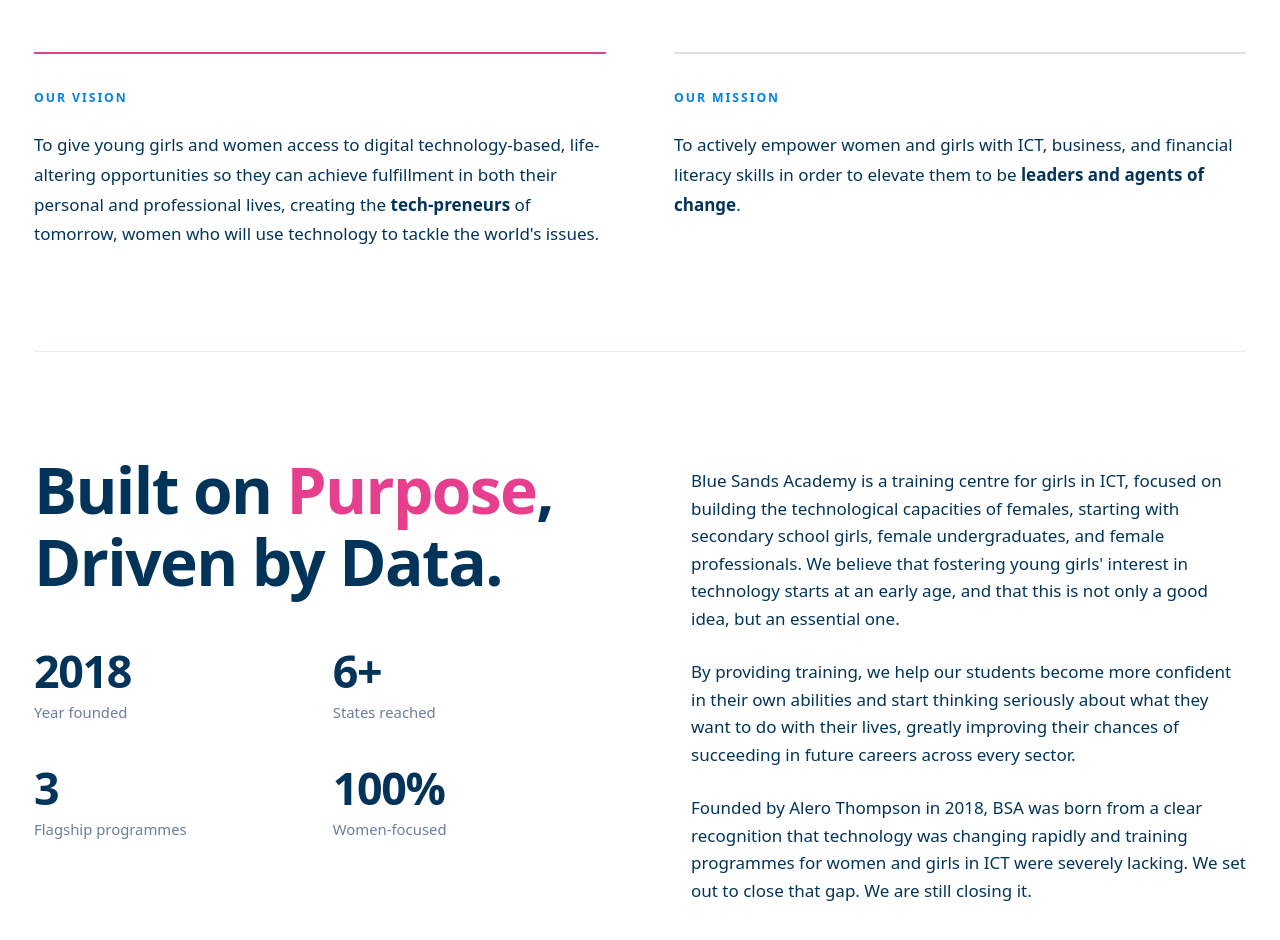
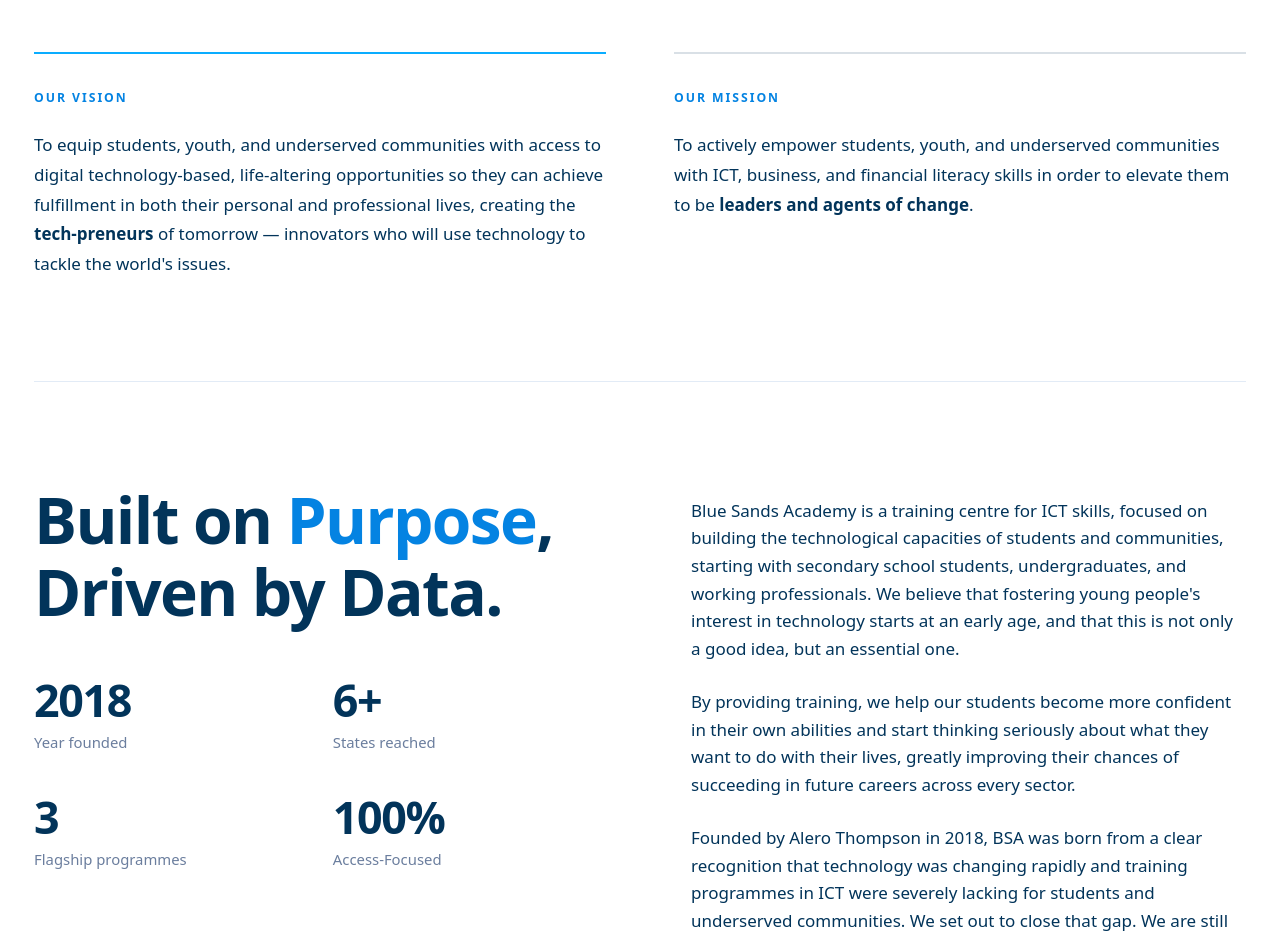
Before and after one commit to bluesandsacademy/BSA_Web-2.0, a Next.js app: page /about in a window 1280 px wide. Shown: the part 900-1840 px from the top of the page. Built offline with nearby package versions, Linux system fonts and the light colour scheme; a web font is replaced by a local one.

Commit message:
Rewrite Mission Section for general audience using shared audience-descriptor constant

```diff
--- a/components/about/MissionSection.js
+++ b/components/about/MissionSection.js
@@ -1,8 +1,10 @@
+import { AUDIENCE_DESCRIPTOR } from "@/lib/content";
+
 const facts = [
   { value: "2018", label: "Year founded" },
   { value: "6+",   label: "States reached" },
   { value: "3",    label: "Flagship programmes" },
-  { value: "100%", label: "Women-focused" },
+  { value: "100%", label: "Access-Focused" },
 ];
 
 export default function MissionSection() {
@@ -14,7 +16,7 @@
         <div className="grid lg:grid-cols-2 gap-10 lg:gap-16 mb-16 lg:mb-24 pb-16 lg:pb-24 border-b border-bdr">
 
           {/* Vision */}
-          <div className="border-t-2 border-pink pt-8">
+          <div className="border-t-2 border-accent pt-8">
             <p
               className="font-body font-semibold text-primary uppercase mb-5"
               style={{ fontSize: "0.72rem", letterSpacing: "0.16em" }}
@@ -25,11 +27,12 @@
               className="font-body text-secondary leading-relaxed"
               style={{ fontSize: "clamp(1rem, 1.3vw, 1.1rem)", lineHeight: 1.75 }}
             >
-              To give young girls and women access to digital technology-based,
-              life-altering opportunities so they can achieve fulfillment in both
-              their personal and professional lives, creating the{" "}
+              To equip students, youth, and underserved communities with access
+              to digital technology-based, life-altering opportunities so they
+              can achieve fulfillment in both their personal and professional
+              lives, creating the{" "}
               <span className="font-semibold text-secondary">tech-preneurs</span> of
-              tomorrow, women who will use technology to tackle the world's issues.
+              tomorrow — innovators who will use technology to tackle the world's issues.
             </p>
           </div>
 
@@ -45,7 +48,7 @@
               className="font-body text-secondary leading-relaxed"
               style={{ fontSize: "clamp(1rem, 1.3vw, 1.1rem)", lineHeight: 1.75 }}
             >
-              To actively empower women and girls with ICT, business, and financial
+              To actively empower students, youth, and underserved communities with ICT, business, and financial
               literacy skills in order to elevate them to be{" "}
               <span className="font-semibold text-secondary">leaders and agents of change</span>.
             </p>
@@ -60,7 +63,7 @@
           <div>
             <h2 id="mission-heading" className="section-title mb-12">
               Built on{" "}
-              <span className="text-pink">Purpose</span>,<br />
+              <span className="text-primary">Purpose</span>,<br />
               Driven by Data.
             </h2>
 
@@ -85,12 +88,11 @@
               className="font-body text-secondary leading-relaxed"
               style={{ fontSize: "clamp(1rem, 1.2vw, 1.05rem)" }}
             >
-              Blue Sands Academy is a training centre for girls in ICT, focused on
-              building the technological capacities of females, starting with
-              secondary school girls, female undergraduates, and female
-              professionals. We believe that fostering young girls' interest in
-              technology starts at an early age, and that this is not only a good
-              idea, but an essential one.
+              Blue Sands Academy is a training centre for ICT skills, focused on
+              building the technological capacities of students and communities,
+              starting with {AUDIENCE_DESCRIPTOR}. We believe
+              that fostering young people's interest in technology starts at an
+              early age, and that this is not only a good idea, but an essential one.
             </p>
             <p
               className="font-body text-secondary leading-relaxed"
@@ -107,8 +109,9 @@
             >
               Founded by Alero Thompson in 2018, BSA was born from a clear
               recognition that technology was changing rapidly and training
-              programmes for women and girls in ICT were severely lacking.
-              We set out to close that gap. We are still closing it.
+              programmes in ICT were severely lacking for students and
+              underserved communities. We set out to close that gap. We are
+              still closing it.
             </p>
           </div>
 
```
